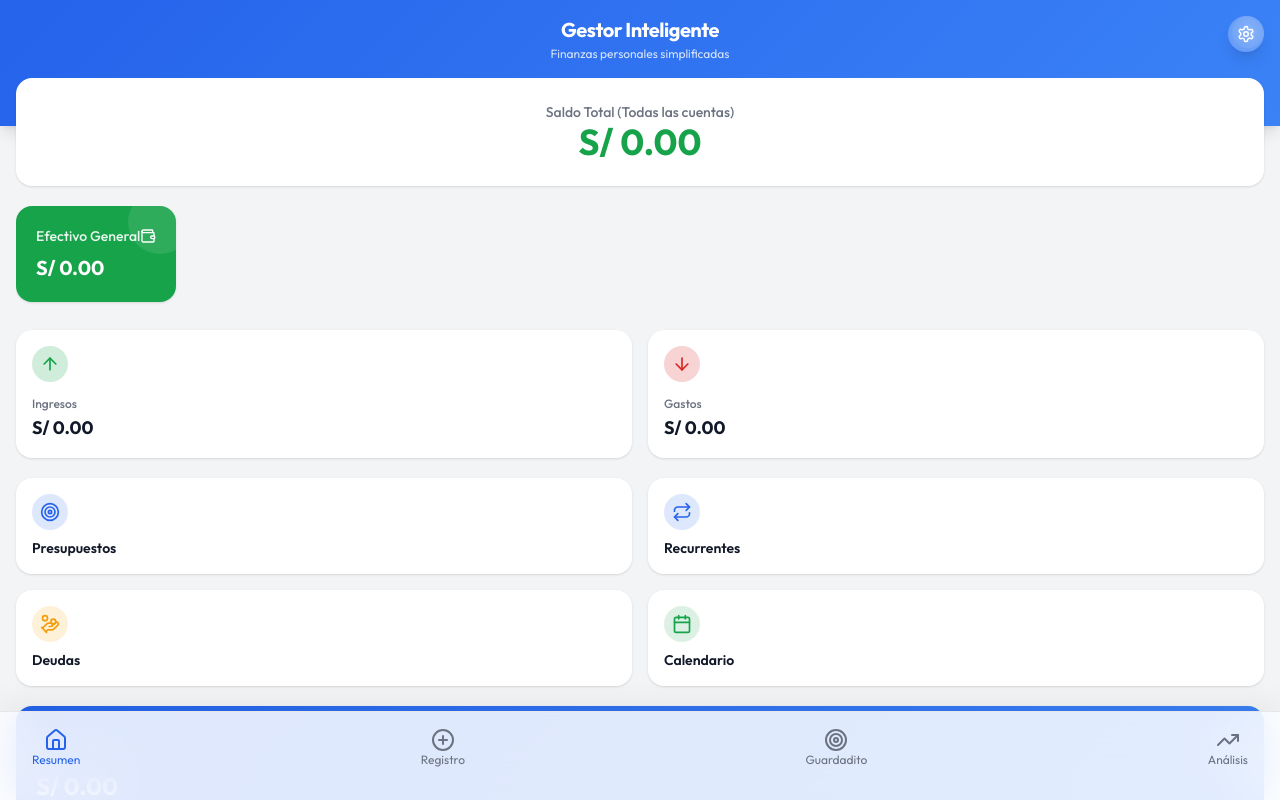
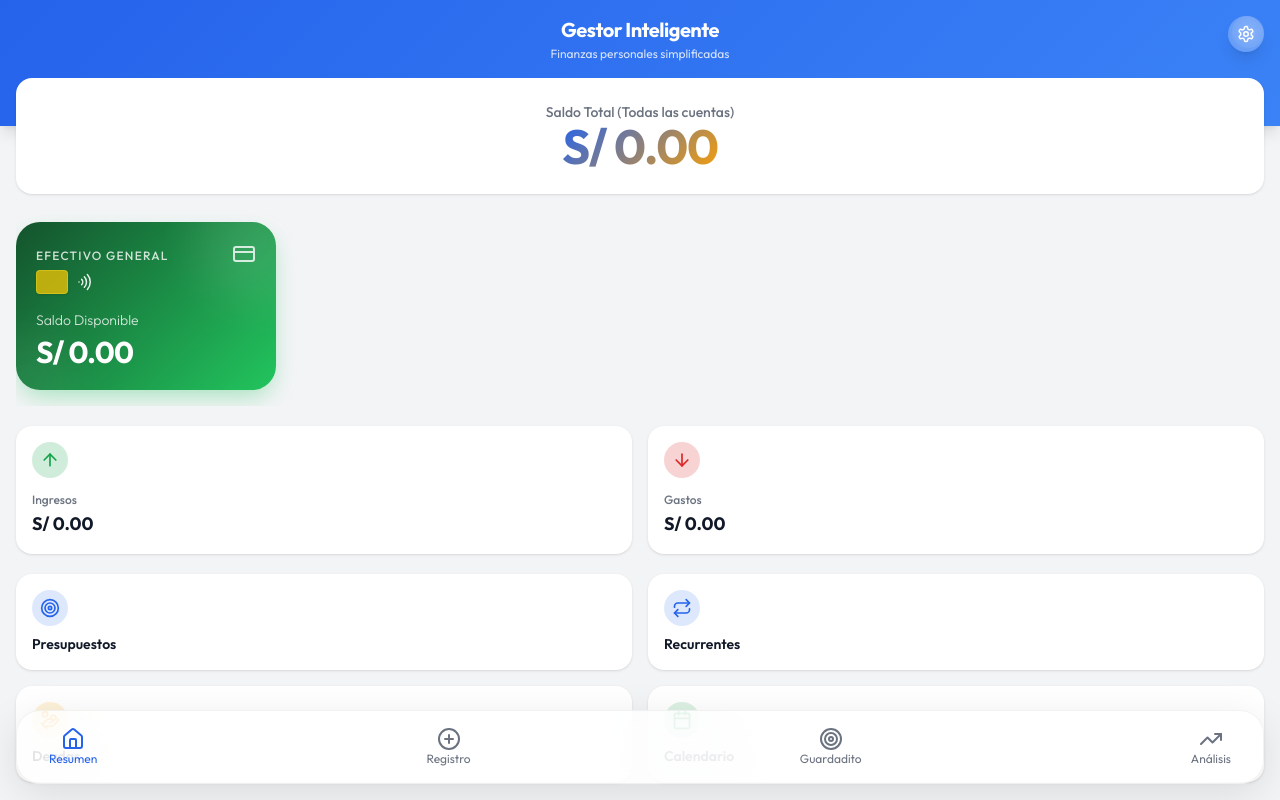
Before and after one commit to JhoJha/finanzas-p-rsonales, a SvelteKit app: page / in a window 1280 px wide. Built offline with nearby package versions, Linux system fonts and the light colour scheme.

Commit message:
feat: implement main dashboard UI with account overview, transaction history, and navigation layout

```diff
--- a/src/app.html
+++ b/src/app.html
@@ -2,7 +2,7 @@
 <html lang="en">
 	<head>
 		<meta charset="utf-8" />
-		<meta name="viewport" content="width=device-width, initial-scale=1" />
+		<meta name="viewport" content="width=device-width, initial-scale=1, maximum-scale=1, user-scalable=0, viewport-fit=cover" />
 		<meta name="text-scale" content="scale" />
 		<link rel="manifest" href="%sveltekit.assets%/manifest.json" />
 		<meta name="theme-color" content="#2563eb" />
--- a/src/routes/+layout.svelte
+++ b/src/routes/+layout.svelte
@@ -6,10 +6,43 @@
 	import ThemePicker from '$lib/components/ThemePicker.svelte';
 	import ToastProvider from '$lib/components/ToastProvider.svelte';
 	import { themeStore } from '$lib/theme.svelte';
+	import { Download } from '@lucide/svelte';
 
 	let { children } = $props();
 
 	let isDark = $derived(themeStore.current === 'dark');
+
+	let deferredPrompt = $state<any>(null);
+	let showInstallBanner = $state(false);
+
+	$effect(() => {
+		const handleBeforeInstallPrompt = (e: any) => {
+			e.preventDefault();
+			deferredPrompt = e;
+			showInstallBanner = true;
+		};
+
+		window.addEventListener('beforeinstallprompt', handleBeforeInstallPrompt);
+		window.addEventListener('appinstalled', () => {
+			showInstallBanner = false;
+			deferredPrompt = null;
+		});
+
+		return () => {
+			window.removeEventListener('beforeinstallprompt', handleBeforeInstallPrompt);
+		};
+	});
+
+	async function installPWA() {
+		if (deferredPrompt) {
+			deferredPrompt.prompt();
+			const { outcome } = await deferredPrompt.userChoice;
+			if (outcome === 'accepted') {
+				showInstallBanner = false;
+			}
+			deferredPrompt = null;
+		}
+	}
 </script>
 
 <svelte:head>
@@ -44,15 +77,33 @@
 		<ThemePicker />
 	</header>
 
+	{#if showInstallBanner}
+		<div class="fixed top-20 left-4 right-4 z-50 animate-slide-down rounded-2xl p-4 shadow-lg flex items-center justify-between" style="background-color: var(--color-surface); border: 1px solid var(--color-primary);">
+			<div class="flex items-center gap-3">
+				<div class="rounded-xl p-2" style="background-color: color-mix(in srgb, var(--color-primary) 15%, transparent); color: var(--color-primary);">
+					<Download size={20} />
+				</div>
+				<div>
+					<p class="text-sm font-bold" style="color: var(--color-text);">Instalar App</p>
+					<p class="text-xs" style="color: var(--color-text-secondary);">Acceso rápido y sin conexión</p>
+				</div>
+			</div>
+			<div class="flex gap-2">
+				<button onclick={() => (showInstallBanner = false)} class="px-2 text-xs font-medium" style="color: var(--color-text-secondary);">Quizás luego</button>
+				<button onclick={installPWA} class="rounded-lg px-3 py-1.5 text-xs font-bold text-white shadow-sm" style="background-color: var(--color-primary);">Instalar</button>
+			</div>
+		</div>
+	{/if}
+
 	<!-- Main content (con margen negativo para solaparse con el header) -->
-	<main class="relative -mt-12 flex-1 overflow-y-auto px-4 pb-28">
+	<main class="relative -mt-12 flex-1 overflow-y-auto px-4 pb-32">
 		{@render children()}
 	</main>
 
 	<!-- Bottom Navigation -->
 	<nav
-		class="fixed bottom-0 left-0 right-0 z-50 flex justify-between border-t px-6 pb-6 pt-2 shadow-[0_-10px_30px_rgba(0,0,0,0.05)] backdrop-blur-xl transition-colors"
-		style="background-color: {isDark ? 'rgba(30, 41, 59, 0.85)' : 'rgba(255, 255, 255, 0.85)'}; border-color: var(--color-border);"
+		class="fixed bottom-4 left-4 right-4 z-50 flex justify-between rounded-3xl px-6 py-2 shadow-[0_10px_40px_rgba(0,0,0,0.1)] backdrop-blur-2xl transition-all border"
+		style="background-color: {isDark ? 'rgba(30, 41, 59, 0.75)' : 'rgba(255, 255, 255, 0.8)'}; border-color: {isDark ? 'rgba(255,255,255,0.05)' : 'rgba(0,0,0,0.05)'};"
 	>
 		<a
 			href="/"
--- a/src/routes/+page.svelte
+++ b/src/routes/+page.svelte
@@ -1,6 +1,6 @@
 <script lang="ts">
 	import { financeStore } from '$lib/store.svelte';
-	import { ArrowDown, ArrowUp, Wallet, PiggyBank, TrendingUp, Target, Repeat, Calendar as CalendarIcon, HandCoins } from '@lucide/svelte';
+	import { ArrowDown, ArrowUp, Wallet, PiggyBank, TrendingUp, Target, Repeat, Calendar as CalendarIcon, HandCoins, CreditCard, Wifi } from '@lucide/svelte';
 	import Chart from '$lib/components/Chart.svelte';
 	import TransactionHistory from '$lib/components/TransactionHistory.svelte';
 
@@ -45,26 +45,39 @@
 	>
 		<span class="text-sm font-medium" style="color: var(--color-text-secondary);">Saldo Total (Todas las cuentas)</span>
 		<span
-			class="text-4xl font-bold"
-			style="color: {summary.balance >= 0 ? 'var(--color-success)' : 'var(--color-danger)'};"
+			class="text-5xl font-extrabold tracking-tight"
+			style="background: {summary.balance >= 0 ? 'linear-gradient(135deg, var(--color-primary), var(--color-accent))' : 'linear-gradient(135deg, var(--color-danger), #f43f5e)'}; -webkit-background-clip: text; -webkit-text-fill-color: transparent; background-clip: text;"
 		>
 			S/ {summary.balance.toFixed(2)}
 		</span>
 	</div>
 
-	<!-- Cuentas / Billeteras -->
-	<div class="flex gap-4 overflow-x-auto pb-2 snap-x" style="scrollbar-width: none; -ms-overflow-style: none;">
+	<!-- Cuentas / Billeteras (Tarjetas Realistas) -->
+	<div class="flex gap-4 overflow-x-auto pb-4 pt-2 snap-x" style="scrollbar-width: none; -ms-overflow-style: none;">
 		{#each financeStore.accounts as account}
 			<div
-				class="min-w-[160px] flex-shrink-0 snap-start rounded-2xl p-5 shadow-sm text-white relative overflow-hidden"
-				style="background: {account.type === 'bank' ? 'var(--color-primary)' : account.type === 'credit' ? 'var(--color-danger)' : 'var(--color-success)'};"
+				class="min-w-[260px] flex-shrink-0 snap-start rounded-3xl p-5 shadow-lg text-white relative overflow-hidden transition-all hover:-translate-y-1 hover:shadow-xl"
+				style="background: {account.type === 'bank' ? 'linear-gradient(135deg, #1e3a8a, #3b82f6)' : account.type === 'credit' ? 'linear-gradient(135deg, #7f1d1d, #ef4444)' : 'linear-gradient(135deg, #14532d, #22c55e)'}; box-shadow: 0 10px 25px -5px {account.type === 'bank' ? 'rgba(59, 130, 246, 0.4)' : account.type === 'credit' ? 'rgba(239, 68, 68, 0.4)' : 'rgba(34, 197, 94, 0.4)'};"
 			>
-				<div class="absolute -right-4 -top-4 rounded-full bg-white opacity-10" style="width: 64px; height: 64px;"></div>
-				<div class="mb-2 flex items-center justify-between relative z-10">
-					<span class="text-sm font-medium opacity-90">{account.name}</span>
-					<Wallet size={16} />
+				<!-- Decoración Glassmorphism (Círculos difusos) -->
+				<div class="absolute -right-10 -top-10 rounded-full bg-white opacity-10 blur-xl" style="width: 120px; height: 120px;"></div>
+				<div class="absolute -left-10 -bottom-10 rounded-full bg-white opacity-5 blur-xl" style="width: 100px; height: 100px;"></div>
+
+				<div class="mb-4 flex items-start justify-between relative z-10">
+					<div>
+						<span class="text-xs font-medium uppercase tracking-widest opacity-80">{account.name}</span>
+						<div class="mt-1 flex items-center gap-2 opacity-90">
+							<div class="h-6 w-8 rounded bg-yellow-400/80 shadow-sm border border-yellow-300/50"></div> <!-- Chip sim -->
+							<Wifi size={18} class="rotate-90" />
+						</div>
+					</div>
+					<CreditCard size={24} class="opacity-80" />
 				</div>
-				<div class="text-xl font-bold relative z-10">S/ {account.balance.toFixed(2)}</div>
+
+				<div class="mt-4 relative z-10">
+					<div class="text-sm font-light opacity-80 mb-1">Saldo Disponible</div>
+					<div class="text-3xl font-extrabold tracking-tight">S/ {account.balance.toFixed(2)}</div>
+				</div>
 			</div>
 		{/each}
 	</div>
```
